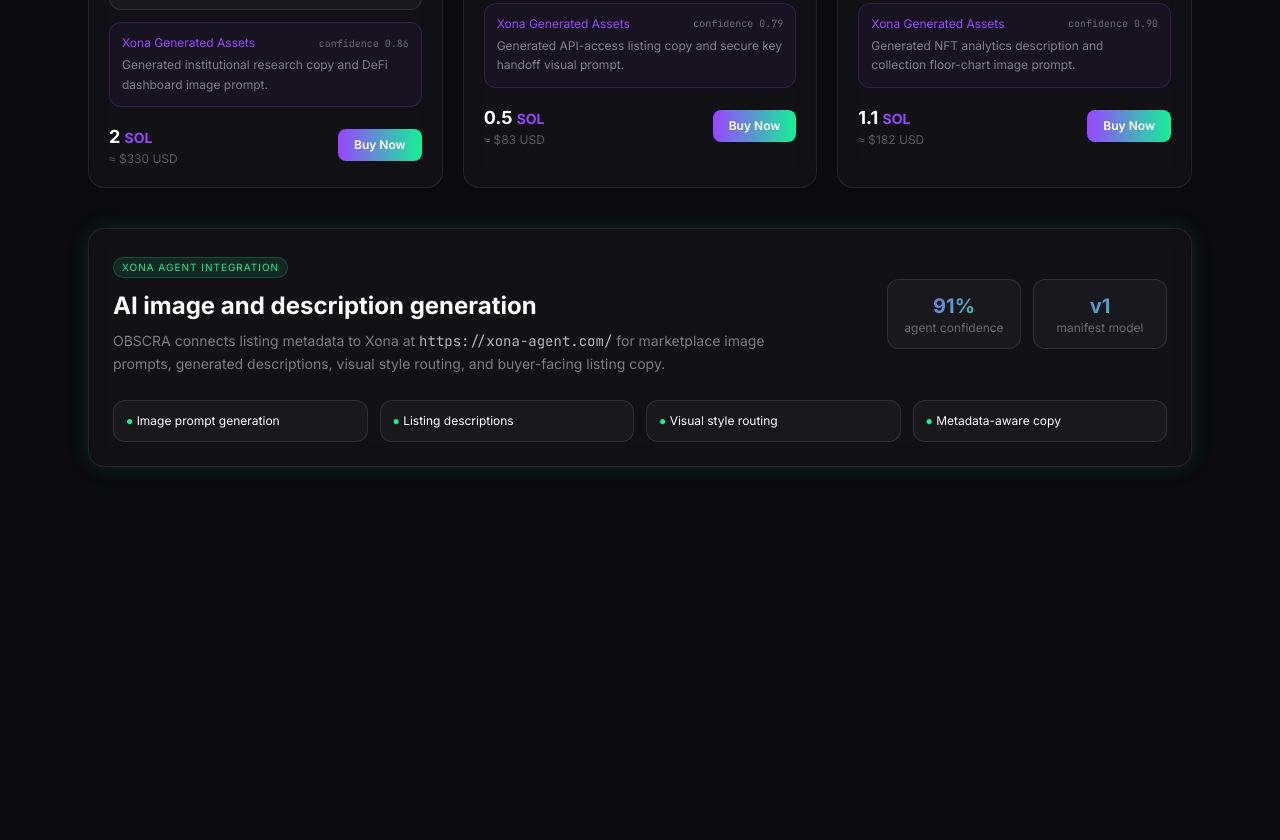
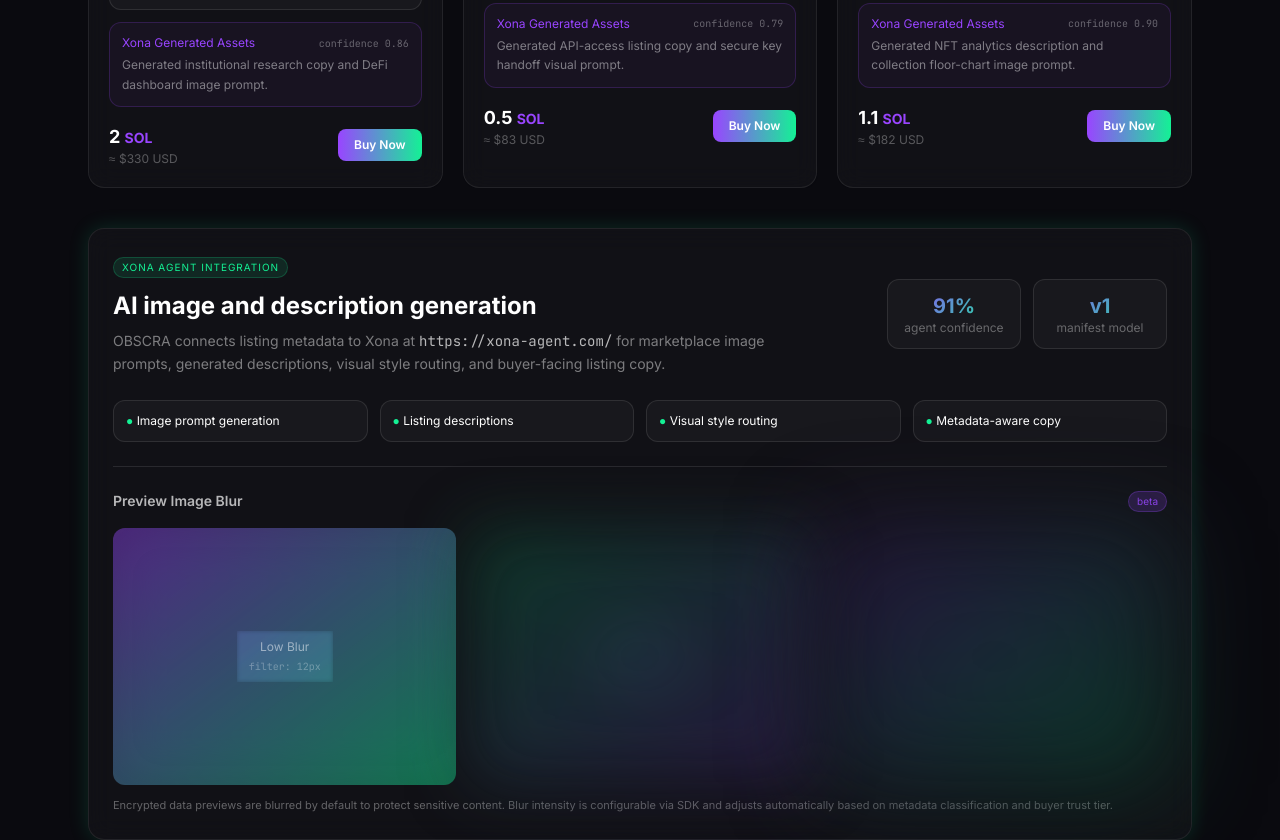
Before and after one commit to obscra/smart-contract, a website: page app/pages/index.html in a window 1280 px wide. Shown: the part 1724-2564 px from the top of the page. Before the commit the page ends 2191 px from the top, so only its background shows below. Drawn offline with nearby package versions, Linux system fonts and the light colour scheme.

Commit message:
Add Blur Preview protection for encrypted data thumbnails

```diff
--- a/app/pages/index.html
+++ b/app/pages/index.html
@@ -27,6 +27,24 @@
     }
     .pill { font-size: 10px; padding: 2px 8px; border-radius: 999px; }
     .tabular { font-variant-numeric: tabular-nums; }
+    .blur-preview {
+      position: relative;
+      overflow: hidden;
+      border-radius: 0.75rem;
+    }
+    .blur-preview::after {
+      content: '';
+      position: absolute;
+      inset: 0;
+      background: inherit;
+      filter: blur(24px) brightness(0.6);
+      pointer-events: none;
+    }
+    .blur-overlay {
+      position: relative;
+      z-index: 1;
+      backdrop-filter: blur(2px);
+    }
   </style>
 </head>
 <body class="bg-[#0a0a0f] text-white min-h-screen">
@@ -149,6 +167,38 @@
         <div class="rounded-xl border border-white/10 bg-white/[0.03] p-3"><span class="text-[#14F195]">●</span> Listing descriptions</div>
         <div class="rounded-xl border border-white/10 bg-white/[0.03] p-3"><span class="text-[#14F195]">●</span> Visual style routing</div>
         <div class="rounded-xl border border-white/10 bg-white/[0.03] p-3"><span class="text-[#14F195]">●</span> Metadata-aware copy</div>
+      </div>
+      <!-- Blur Preview Section -->
+      <div class="mt-6 border-t border-white/10 pt-6">
+        <div class="flex items-center justify-between mb-4">
+          <h3 class="text-sm font-semibold text-white/70">Preview Image Blur</h3>
+          <span class="pill bg-[#9945FF]/20 text-[#9945FF] border border-[#9945FF]/30">beta</span>
+        </div>
+        <div class="grid grid-cols-3 gap-3">
+          <div class="blur-preview rounded-xl overflow-hidden aspect-[4/3] bg-gradient-to-br from-[#9945FF]/40 to-[#14F195]/40 flex items-center justify-center">
+            <div class="blur-overlay text-center px-3 py-2">
+              <div class="text-xs text-white/50 mb-1">Low Blur</div>
+              <div class="text-[10px] text-white/30 mono">filter: 12px</div>
+            </div>
+          </div>
+          <div class="blur-preview rounded-xl overflow-hidden aspect-[4/3] bg-gradient-to-br from-[#14F195]/30 to-[#9945FF]/30 flex items-center justify-center" style="filter: blur(32px) brightness(0.5);">
+            <div class="blur-overlay text-center px-3 py-2">
+              <div class="text-xs text-white/50 mb-1">Medium Blur</div>
+              <div class="text-[10px] text-white/30 mono">filter: 32px</div>
+            </div>
+          </div>
+          <div class="blur-preview rounded-xl overflow-hidden aspect-[4/3] bg-gradient-to-br from-[#9945FF]/50 to-[#14F195]/50 flex items-center justify-center" style="filter: blur(48px) brightness(0.4);">
+            <div class="blur-overlay text-center px-3 py-2">
+              <div class="text-xs text-white/50 mb-1">Heavy Blur</div>
+              <div class="text-[10px] text-white/30 mono">filter: 48px</div>
+            </div>
+          </div>
+        </div>
+        <p class="text-[11px] text-white/35 mt-3 leading-relaxed">
+          Encrypted data previews are blurred by default to protect sensitive content.
+          Blur intensity is configurable via SDK and adjusts automatically based on
+          metadata classification and buyer trust tier.
+        </p>
       </div>
     </div>
   </section>
```
Also changed, not shown: app/sdk/blurPreview.ts (added, +140 -0 lines), app/sdk/index.ts (+9 -0 lines), README.md.
